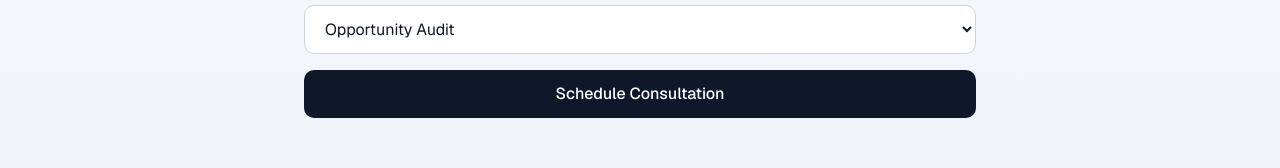
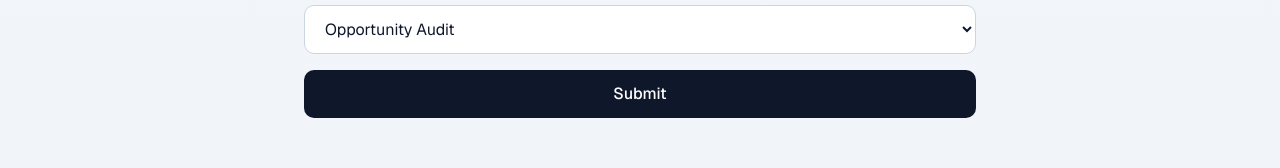
Before and after one commit to hazecraze/v0-chat-gpt-wireframe-site, a Next.js app: page / in a window 1280 px wide. Shown: the part 4406-4574 px from the top of the page. Built offline with nearby package versions, Linux system fonts and the light colour scheme.

Commit message:
feat: update contact form button text to "Submit"
Change button text and states for clarity during submission.

Co-authored-by: null <20567299+hazecraze@users.noreply.github.com>

```diff
--- a/app/page.tsx
+++ b/app/page.tsx
@@ -464,7 +464,7 @@ function CTASection() {
               disabled={isLoading}
               className="w-full rounded-lg px-6 py-3 bg-slate-900 text-white font-medium hover:bg-slate-800 disabled:opacity-50 transition"
             >
-              {isLoading ? "Sending..." : "Schedule Consultation"}
+              {isLoading ? "Sending..." : "Submit"}
             </button>
             {message && (
               <p className={`text-center text-sm ${message.includes("Thanks") ? "text-green-600" : "text-red-600"}`}>
```
